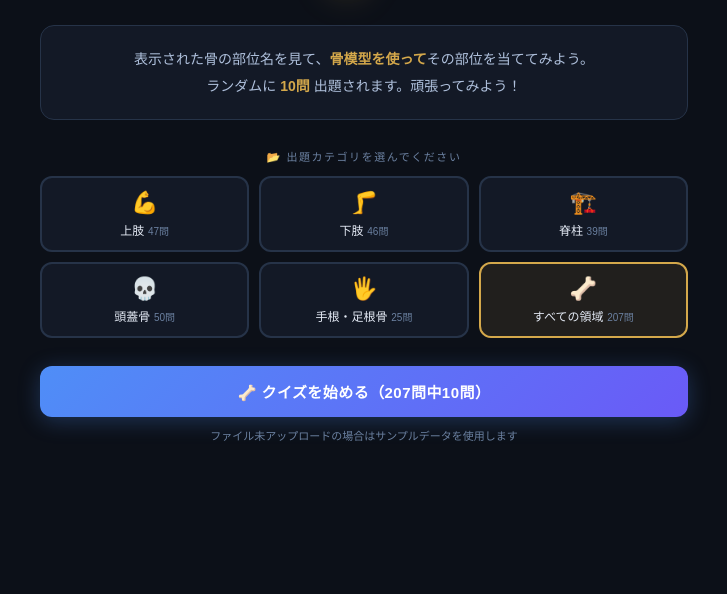
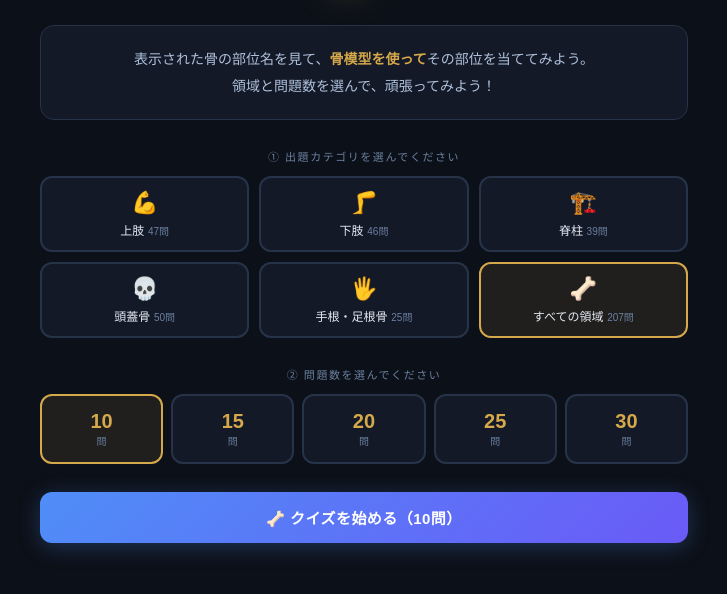
Before and after one commit to IGShayashi/bone-quiz, a plain HTML site: page index.html in a window 1280 px wide. Shown: the part 260-854 px from the top of the page, without its empty margins (276-1003 px from the left). Before the commit the page ends 800 px from the top, so only its background shows below. Drawn offline with Linux system fonts and the light colour scheme.

Commit message:
Update index.html

```diff
--- a/index.html
+++ b/index.html
@@ -310,6 +310,29 @@ h1 em { color:var(--accent); font-style:normal; }
 .rr-q { color:var(--muted); font-size:12px; }
 .rr-a { color:var(--text); font-weight:700; margin-top:2px; }
 .result-btns { display:flex; flex-direction:column; gap:10px; }
+
+/* 問題数選択 */
+.num-label {
+  font-size:11px; letter-spacing:.14em; color:var(--muted);
+  text-transform:uppercase; margin-bottom:12px; text-align:center;
+}
+.num-grid {
+  display:grid; grid-template-columns:repeat(5,1fr);
+  gap:8px; margin-bottom:28px;
+}
+.num-btn {
+  background:var(--surface);
+  border:2px solid var(--border);
+  border-radius:12px;
+  padding:14px 4px;
+  cursor:pointer; transition:all .2s;
+  text-align:center;
+  font-family:'Hiragino Kaku Gothic ProN','Hiragino Sans','Yu Gothic','Meiryo',sans-serif;
+}
+.num-btn:hover { border-color:var(--accent2); background:rgba(79,142,247,.07); }
+.num-btn.selected { border-color:var(--accent); background:rgba(212,168,75,.1); }
+.num-val { font-size:20px; font-weight:700; color:var(--accent); display:block; }
+.num-unit { font-size:10px; color:var(--muted); margin-top:2px; }
 </style>
 </head>
 <body>
@@ -327,18 +350,18 @@ h1 em { color:var(--accent); font-style:normal; }
 
   <div class="desc-box">
     表示された骨の部位名を見て、<strong>骨模型を使って</strong>その部位を当ててみよう。<br>
-    ランダムに <strong>10問</strong> 出題されます。頑張ってみよう！
+    領域と問題数を選んで、頑張ってみよう！
   </div>
 
-  <div class="cat-label">📂 出題カテゴリを選んでください</div>
+  <div class="cat-label">① 出題カテゴリを選んでください</div>
   <div class="cat-grid" id="cat-grid"></div>
+
+  <div class="num-label">② 問題数を選んでください</div>
+  <div class="num-grid" id="num-grid"></div>
 
   <button class="btn btn-primary" id="start-btn" onclick="startQuiz()">
     🦴 クイズを始める
   </button>
-  <p style="font-size:11px;color:var(--muted);text-align:center;margin-top:10px;">
-    ファイル未アップロードの場合はサンプルデータを使用します
-  </p>
 </div>
 
 <!-- ══ QUIZ ══ -->
@@ -441,6 +464,7 @@ const CATEGORIES = ['上肢','下肢','脊柱','頭蓋骨','手根・足根骨',
 const CAT_ICONS  = {'上肢':'💪','下肢':'🦵','脊柱':'🏗️','頭蓋骨':'💀','手根・足根骨':'🖐️','すべての領域':'🦴'};
 
 let selectedCat = 'すべての領域';
+let selectedNum = 10;
 let questions = [], idx = 0, cCount = 0, wCount = 0, answers = [];
 
 // ── build category grid ──
@@ -454,6 +478,23 @@ function buildCatGrid() {
       <span class="cat-count">${n}問</span>
     </button>`;
   }).join('');
+  buildNumGrid();
+  updateStartBtn();
+}
+
+function buildNumGrid() {
+  const nums = [10,15,20,25,30];
+  document.getElementById('num-grid').innerHTML = nums.map(n =>
+    `<button class="num-btn${n===selectedNum?' selected':''}" onclick="selectNum(${n})" data-num="${n}">
+      <span class="num-val">${n}</span>
+      <span class="num-unit">問</span>
+    </button>`
+  ).join('');
+}
+
+function selectNum(n) {
+  selectedNum = n;
+  document.querySelectorAll('.num-btn').forEach(b => b.classList.toggle('selected', parseInt(b.dataset.num)===n));
   updateStartBtn();
 }
 
@@ -473,7 +514,7 @@ function updateStartBtn() {
     btn.textContent = '⚠️ このカテゴリにデータがありません';
   } else {
     btn.disabled = false;
-    btn.textContent = `🦴 クイズを始める（${pool.length}問中10問）`;
+    btn.textContent = `🦴 クイズを始める（${selectedNum}問）`;
   }
 }
 
@@ -490,14 +531,15 @@ function showPanel(id) {
 }
 function startQuiz() {
   const data = SAMPLE;
+  const perCat = Math.ceil(selectedNum / 5); // すべての領域用：カテゴリごとの問題数
   if (selectedCat === 'すべての領域') {
-    // 各カテゴリからランダムに2問ずつ、合計10問
     const cats = ['上肢','下肢','脊柱','頭蓋骨','手根・足根骨'];
-    questions = cats.flatMap(c => shuffle(data.filter(d=>d.cat===c)).slice(0,2));
-    questions = shuffle(questions);
+    // 各カテゴリから均等に取り、合計selectedNum問になるよう調整
+    let pool = cats.flatMap(c => shuffle(data.filter(d=>d.cat===c)).slice(0,perCat));
+    questions = shuffle(pool).slice(0, selectedNum);
   } else {
     const pool = data.filter(d=>d.cat===selectedCat);
-    questions = shuffle(pool).slice(0,Math.min(10,pool.length));
+    questions = shuffle(pool).slice(0, Math.min(selectedNum, pool.length));
   }
   idx=0; cCount=0; wCount=0; answers=[];
   showPanel('panel-quiz');
@@ -567,13 +609,14 @@ function showResult() {
   document.getElementById('prog-fill').style.width='100%';
 }
 function resetAll() {
-  selectedCat='すべての領域';
+  selectedCat='すべての領域'; selectedNum=10;
   buildCatGrid();
   showPanel('panel-start');
 }
 
 // init
 buildCatGrid();
+buildNumGrid();
 
 // re-attach upload after potential DOM manipulation
 document.getElementById('cat-grid').addEventListener('click', e => {
```
